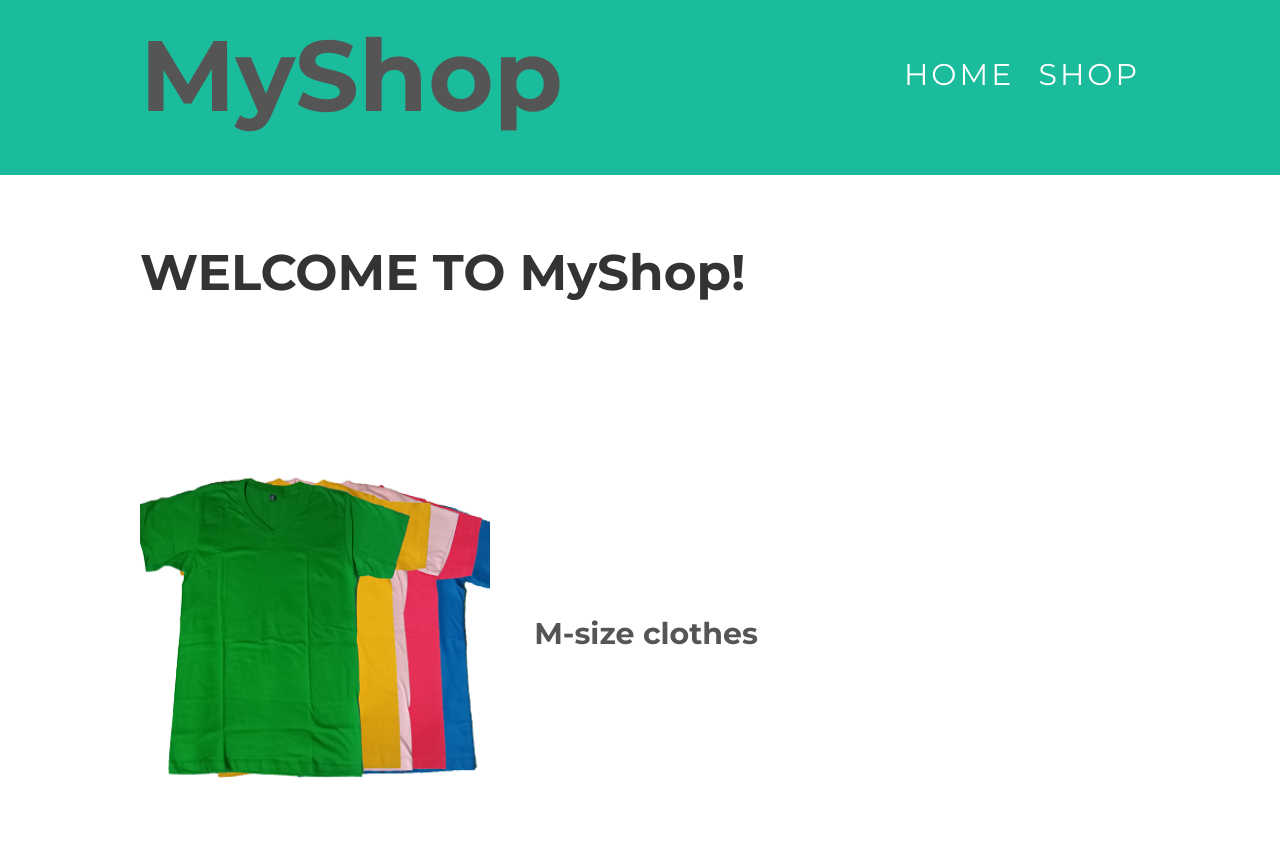
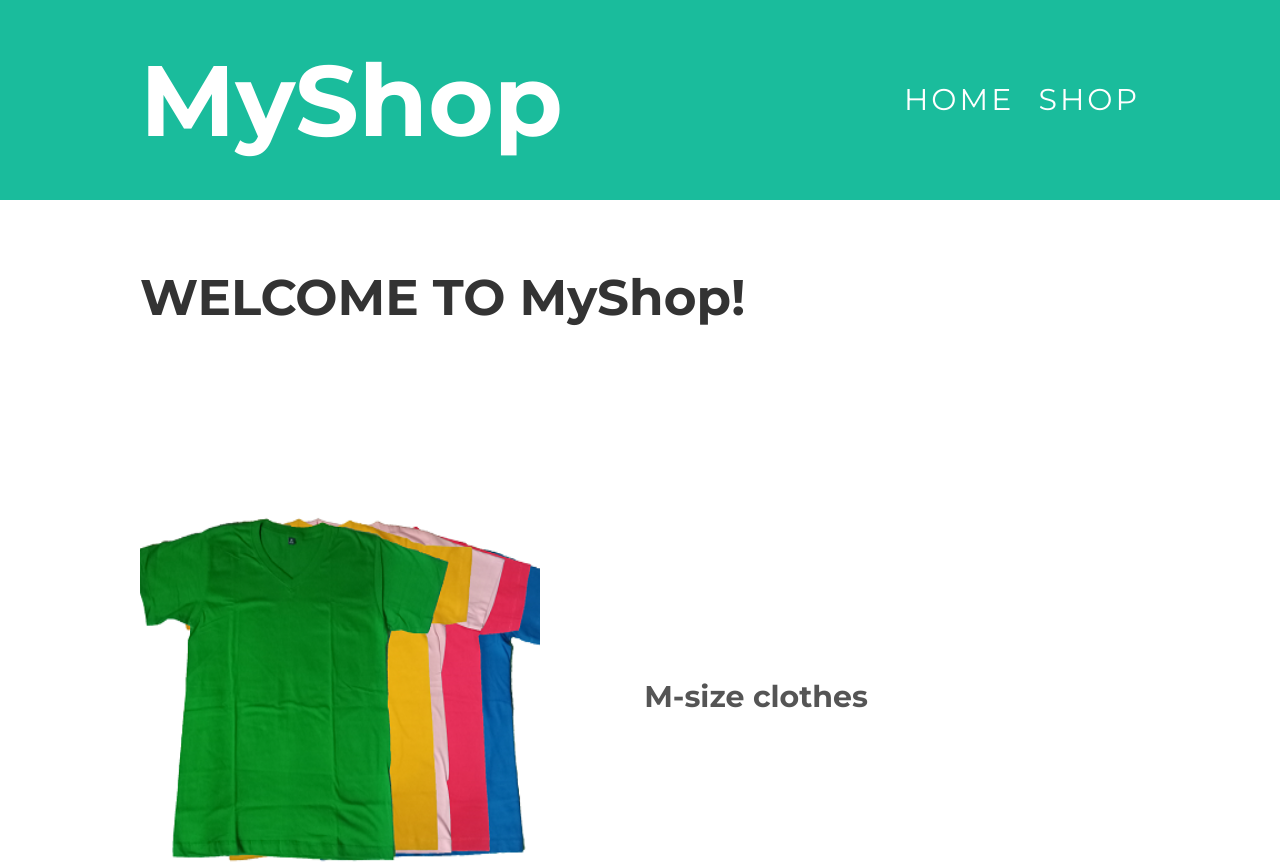
Before and after one commit to sainawkham03/MyShop, a plain HTML site: page index.html in a window 1280 px wide. Shown: the top 862 px of the page. Drawn offline with Linux system fonts and the light colour scheme.

Commit message:
Update myshop.css

```diff
--- a/myshop.css
+++ b/myshop.css
@@ -9,14 +9,15 @@ body {
 }
 #header {
 	background-color: #1abc9c;
-	height: 175px;
-	line-height: 150px;
+	height: 200px;
+	line-height: 200px;
 }
 #header-title {
 	display: block;
 	float: left;
 	font-size: 100px;
 	font-weight: bold;
+	color: white;
 }
 #header-nav {
 	display: block;
@@ -89,8 +90,8 @@ p {
 	font-size: 50px;
 }
 .item img{
-	width: 350px;
-	height: 525px;
+	width: 400px;
+	height: 600px;
 }
 .item {
 	display: inline-block;
@@ -115,5 +116,9 @@ p {
 .item span {
 	font-weight: bold;
 	font-size: 30px;
-	padding-left: 40px;
+	padding-left: 100px;
 }
+#content-title span {
+	font-size: 60px;
+	color: gray;
+}
```
